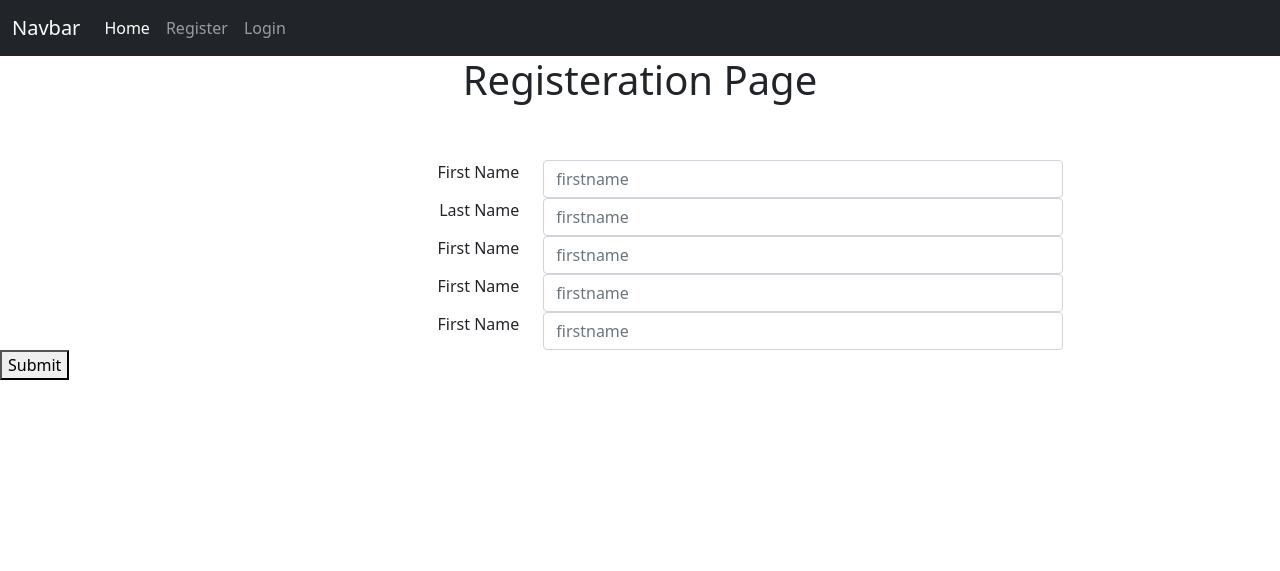
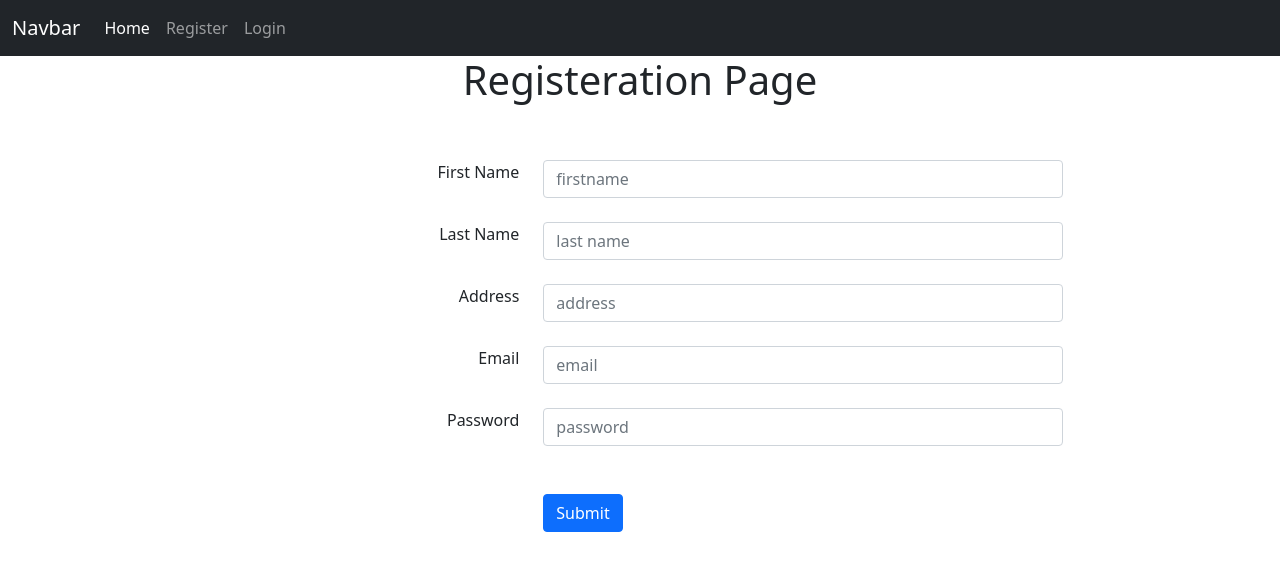
Before and after one commit to monz123/pythonLoginProject, a Flask app: page /register in a window 1280 px wide. Shown: the top 571 px of the page. Run offline with Flask 2, Linux system fonts and the light colour scheme.

Commit message:
Feature: Adding the logic for login and register the form. Feature: Adding the database configurations Feature: Adding the different files.

```diff
--- a/app/app.py
+++ b/app/app.py
@@ -1,11 +1,16 @@
-from flask import Flask
-from flask import render_template
+from flask import Flask, render_template, request, session, logging, url_for, redirect
 from flaskext.mysql import MySQL
 from pymysql.cursors import DictCursor
 
+
 app = Flask(__name__)
 mysql = MySQL(cursorclass=DictCursor)
-
+app.config['MYSQL_DATABASE_HOST'] = 'db'
+app.config['MYSQL_DATABASE_USER'] = 'root'
+app.config['MYSQL_DATABASE_PASSWORD'] = 'root'
+app.config['MYSQL_DATABASE_PORT'] = 3306
+app.config['MYSQL_DATABASE_DB'] = 'infoDatabase'
+mysql.init_app(app)
 
 
 @app.route("/",methods=['GET'])
@@ -13,13 +18,38 @@ def home():
     return render_template("home.html")
 
 
-@app.route("/register")
+@app.route("/register",methods=['GET','POST'])
 def register():
-    return render_template("register.html")
+    if request.method == "POST":
+        fname = request.form.get("firstname")
+        lname = request.form.get("lastname")
+        address = request.form.get("address")
+        email = request.form.get("email")
+        password = request.form.get("password")
+        cursor = mysql.get_db().cursor()
+        inputData = (fname,lname, address,email, password)
+        sql_insert_query = """INSERT INTO information(firstName, lastName, address, email,password) VALUES (%s, %s,%s, %s,%s) """
+        cursor.execute(sql_insert_query, inputData)
+        mysql.get_db().commit()
+        return redirect("home.html", code=302)
 
-@app.route("/login")
+    if request.method == "GET":
+        return render_template("register.html")
+
+@app.route("/login",methods=['GET','POST'])
 def login():
-    return render_template("login.html")
+    if request.method == "POST":
+        email = request.form.get("email")
+        password = request.form.get("password")
+        cursor = mysql.get_db().cursor()
+        cursor.execute('SELECT email,password FROM information where email=%s and password =%s',( email,password))
+        account=cursor.fetchall
+        if(email== account['email'] & password == account['password']):
+            return redirect("home.html")
+
+    if request.method == "GET":
+        return render_template("login.html")
+
 
 
 if __name__=='__main__':
--- a/app/templates/register.html
+++ b/app/templates/register.html
@@ -14,40 +14,55 @@
                    <input type="text" name="firstname" class="form-control" placeholder="firstname" required>
                 </div>
             </div>
+            <br/>
             <div class="row">
                 <div class="col-sm-5" align="right">
                     <label>Last Name</label>
                 </div>
                 <div class="col-sm-5">
-                   <input type="text" name="firstname" class="form-control" placeholder="firstname" required>
+                   <input type="text" name="lastname" class="form-control" placeholder="last name" required>
                 </div>
             </div>
+            <br/>
             <div class="row">
                 <div class="col-sm-5" align="right">
-                    <label>First Name</label>
+                    <label>Address</label>
                 </div>
                 <div class="col-sm-5">
-                   <input type="text" name="firstname" class="form-control" placeholder="firstname" required>
+                   <input type="text" name="address" class="form-control" placeholder="address" required>
                 </div>
             </div>
+            <br/>
             <div class="row">
                 <div class="col-sm-5" align="right">
-                    <label>First Name</label>
+                    <label>Email</label>
                 </div>
                 <div class="col-sm-5">
-                   <input type="text" name="firstname" class="form-control" placeholder="firstname" required>
+                   <input type="email" name="email" class="form-control" placeholder="email" required>
                 </div>
             </div>
+            <br/>
             <div class="row">
                 <div class="col-sm-5" align="right">
-                    <label>First Name</label>
+                    <label>Password</label>
                 </div>
                 <div class="col-sm-5">
-                   <input type="text" name="firstname" class="form-control" placeholder="firstname" required>
+                   <input type="password" name="password" class="form-control" placeholder="password" required>
                 </div>
             </div>
+            <br/>
 
-            <button type="submit"> Submit </button>
+            <br/>
+            <div class="row">
+                <div class="col-sm-5" align="right">
+
+                </div>
+                <div class="col-sm-5">
+                   <button class="btn btn-primary" type="submit"> Submit </button>
+                </div>
+            </div>
+            <br/>
+
         </div>
     </form>
 </div>
```
Also changed, not shown: app/templates/login.html (+30 -3 lines), db/init.sql (+10 -27 lines).
